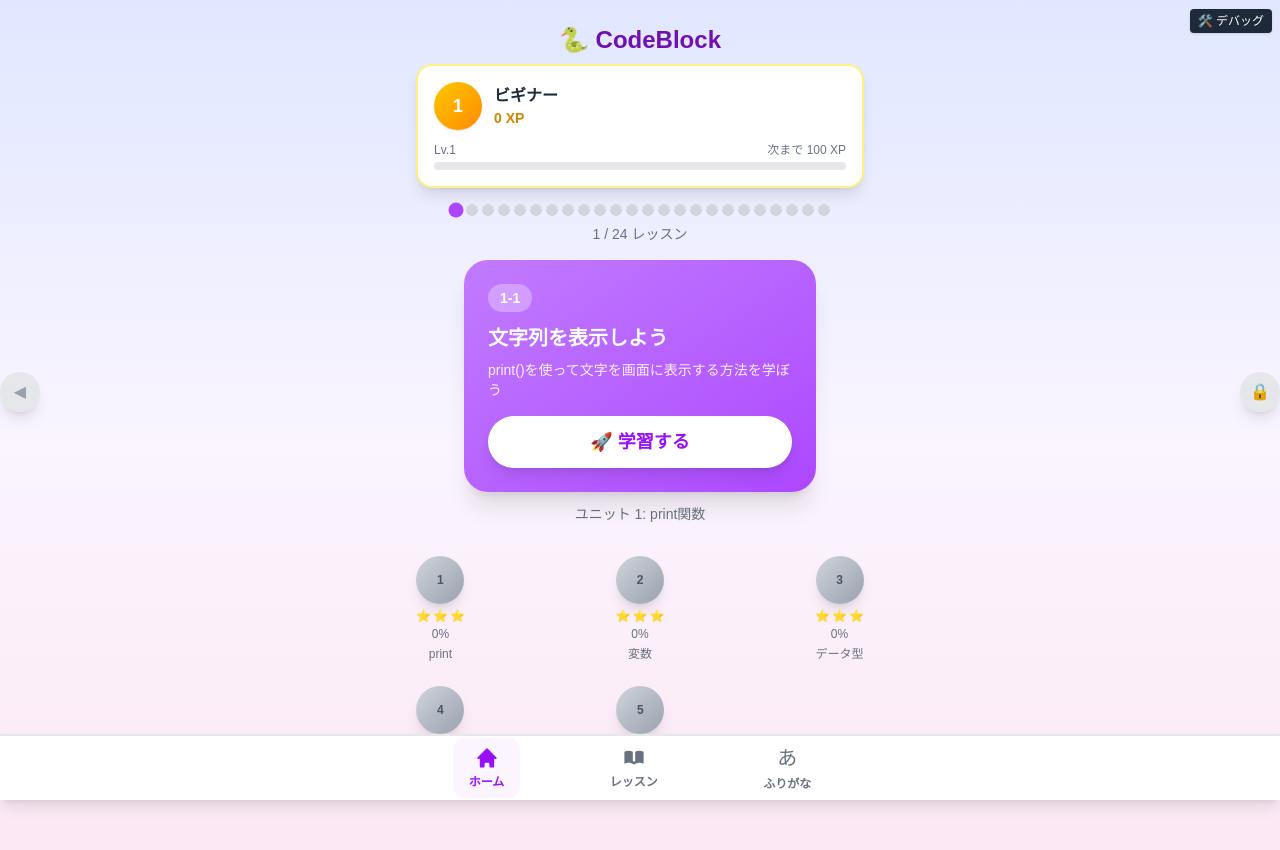
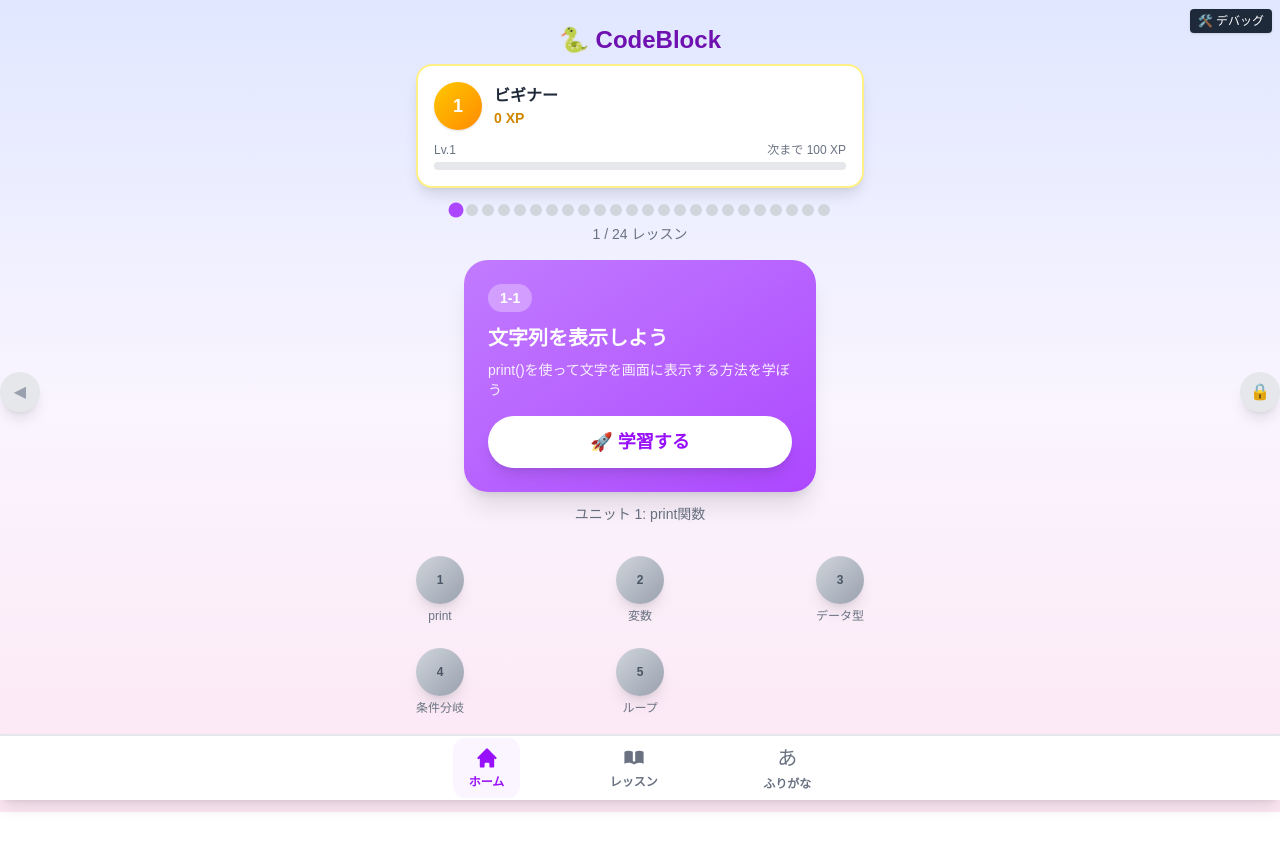
Before and after one commit to plusone03120717-maker/codeblock, a Next.js app: page / in a window 1280 px wide. Shown: the top 850 px of the page. After the commit the page ends 812 px from the top, so only its background shows below. Built offline with nearby package versions, Linux system fonts and the light colour scheme.

Commit message:
Remove star rating and percentage display from unit points

```diff
--- a/src/app/page.tsx
+++ b/src/app/page.tsx
@@ -455,16 +455,6 @@ export default function Home() {
 
             // ユニットポイントコンポーネント（ヘルパー関数）
             const renderUnitPoint = (unit: number, unitLessons: typeof lessons, completedInUnit: number, isUnitComplete: boolean, unitProgress: number, unitName: ReactNode) => {
-              // 星評価を計算（0-3つ）
-              let starCount = 0;
-              if (isUnitComplete) {
-                starCount = 3;
-              } else if (completedInUnit > 0) {
-                starCount = Math.max(1, Math.floor((completedInUnit / unitLessons.length) * 2) + 1);
-              } else {
-                starCount = 0;
-              }
-
               // ユニットごとの色を定義（レッスンカードと同じ）
               const unitColors = [
                 "from-purple-400 to-purple-500",  // unit 1
@@ -491,7 +481,6 @@ export default function Home() {
                   <div className="absolute bottom-full mb-2 opacity-0 group-hover:opacity-100 invisible group-hover:visible z-10 px-3 py-2 bg-gray-200 text-gray-800 text-xs rounded-lg shadow-lg whitespace-nowrap transition-all duration-200 pointer-events-none group-hover:pointer-events-auto border border-gray-300">
                     <div className="font-semibold mb-1">{unitName}</div>
                     <div>進捗: {completedInUnit}/{unitLessons.length}完了</div>
-                    <div className="text-xs text-gray-600 mt-0.5">{unitProgress.toFixed(0)}%</div>
                     {/* ツールチップの矢印 */}
                     <div className="absolute top-full left-1/2 -translate-x-1/2 -mt-1 w-0 h-0 border-l-4 border-r-4 border-t-4 border-transparent border-t-gray-200"></div>
                   </div>
@@ -510,29 +499,6 @@ export default function Home() {
                       <span>{unit}</span>
                     )}
                   </div>
-
-                  {/* 星評価 */}
-                  <div className="flex gap-0.5 mt-1">
-                    {[1, 2, 3].map((star) => (
-                      <span
-                        key={star}
-                        className={`text-xs transition-all duration-300 ${
-                          star <= starCount
-                            ? isUnitComplete
-                              ? "text-yellow-300"
-                              : "text-yellow-400"
-                            : "text-gray-300"
-                        }`}
-                      >
-                        ⭐
-                      </span>
-                    ))}
-                  </div>
-
-                  {/* 進捗パーセンテージ */}
-                  <span className="text-xs text-gray-500 mt-0.5 font-medium">
-                    {unitProgress.toFixed(0)}%
-                  </span>
 
                   {/* ユニット名 */}
                   <span className="text-xs text-gray-500 mt-1">
```
